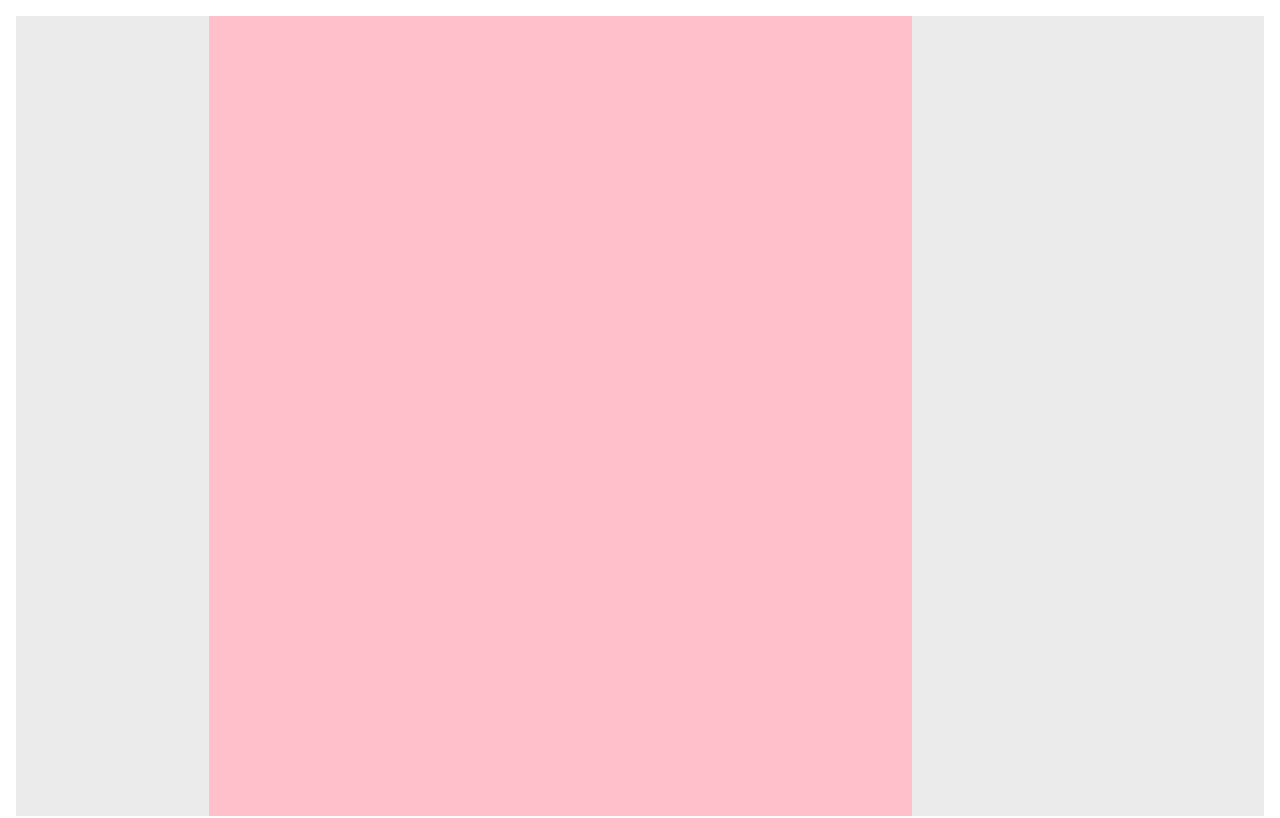
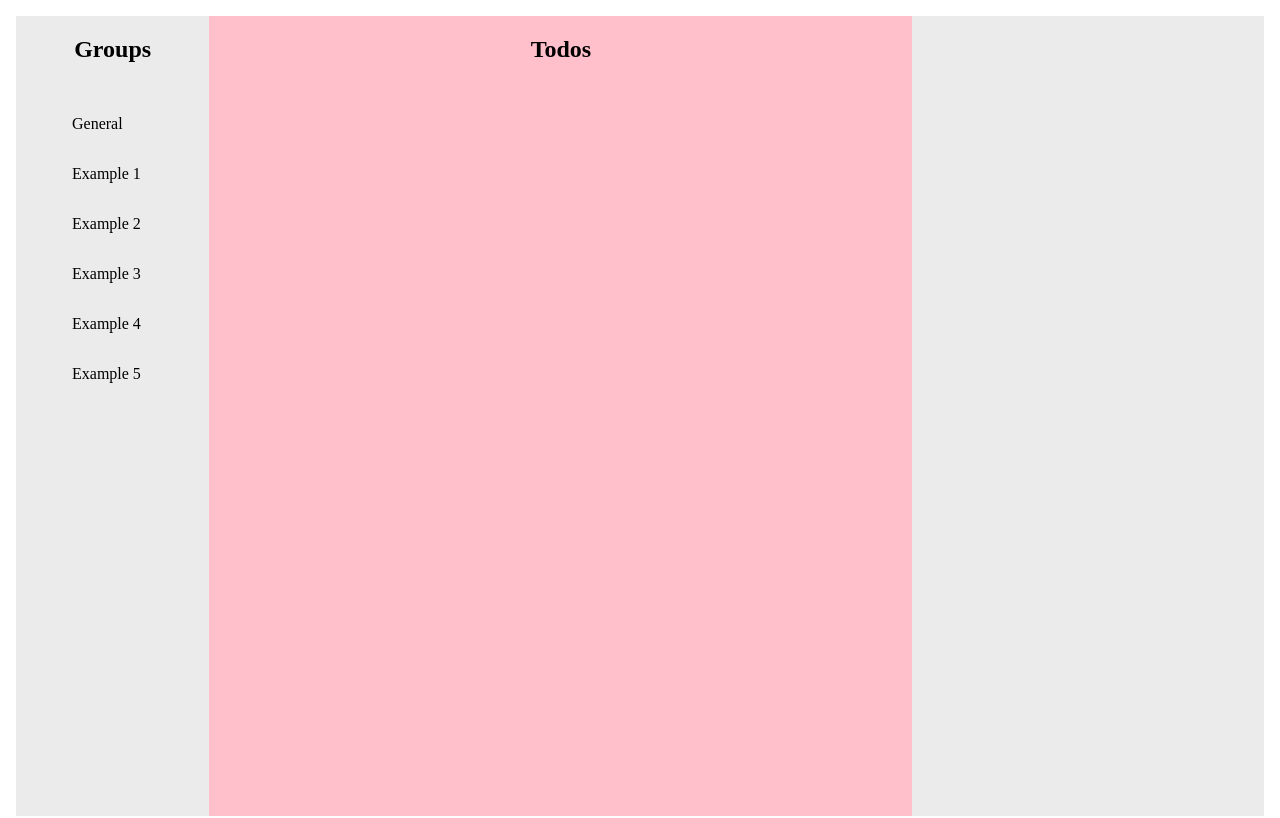
Before and after one commit to mehkij/todo-app, a website built with webpack: page dist/index.html in a window 1280 px wide. Shown: the top 818 px of the page. Built offline with nearby package versions, Linux system fonts and the light colour scheme.

Commit message:
Create section titles and add todo-group examples

```diff
--- a/dist/index.html
+++ b/dist/index.html
@@ -9,8 +9,20 @@
 <body>
   <script src="main.js"></script>
   <div class="grid-container">
-    <div class="sidebar"></div>
-    <div class="todo-list"></div>
+    <div class="sidebar">
+      <h2 class="section-title">Groups</h2>
+      <ul>
+        <li class="todo-group">General</li>
+        <li class="todo-group">Example 1</li>
+        <li class="todo-group">Example 2</li>
+        <li class="todo-group">Example 3</li>
+        <li class="todo-group">Example 4</li>
+        <li class="todo-group">Example 5</li>
+      </ul>
+    </div>
+    <div class="todo-list">
+      <h2 class="section-title">Todos</h2>
+    </div>
     <div class="todo-form"></div>
   </div>
 </body>
--- a/dist/style.css
+++ b/dist/style.css
@@ -26,3 +26,19 @@ body {
   grid-column: 2 / 4;
   grid-row: 1 / 5;
 }
+
+.todo-list,
+.sidebar,
+.todo-form {
+  display: flex;
+  flex-direction: column;
+}
+
+.todo-group {
+  list-style-type: none;
+  padding: 16px;
+}
+
+.section-title {
+  align-self: center;
+}
```
